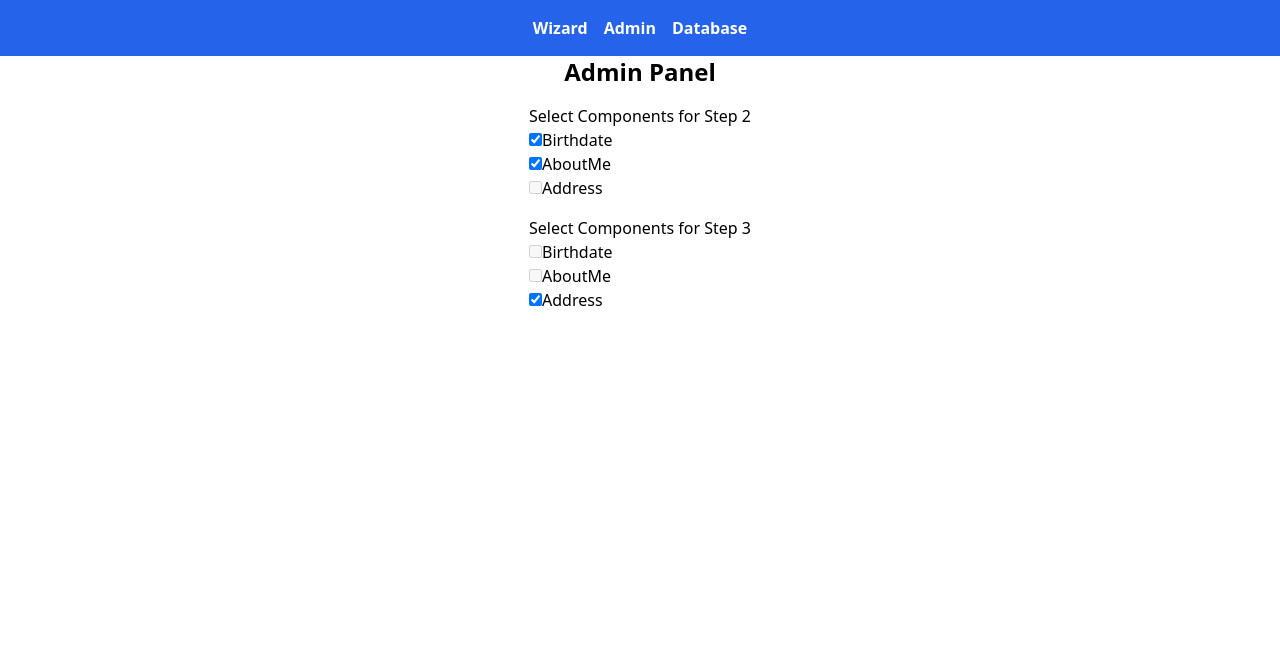
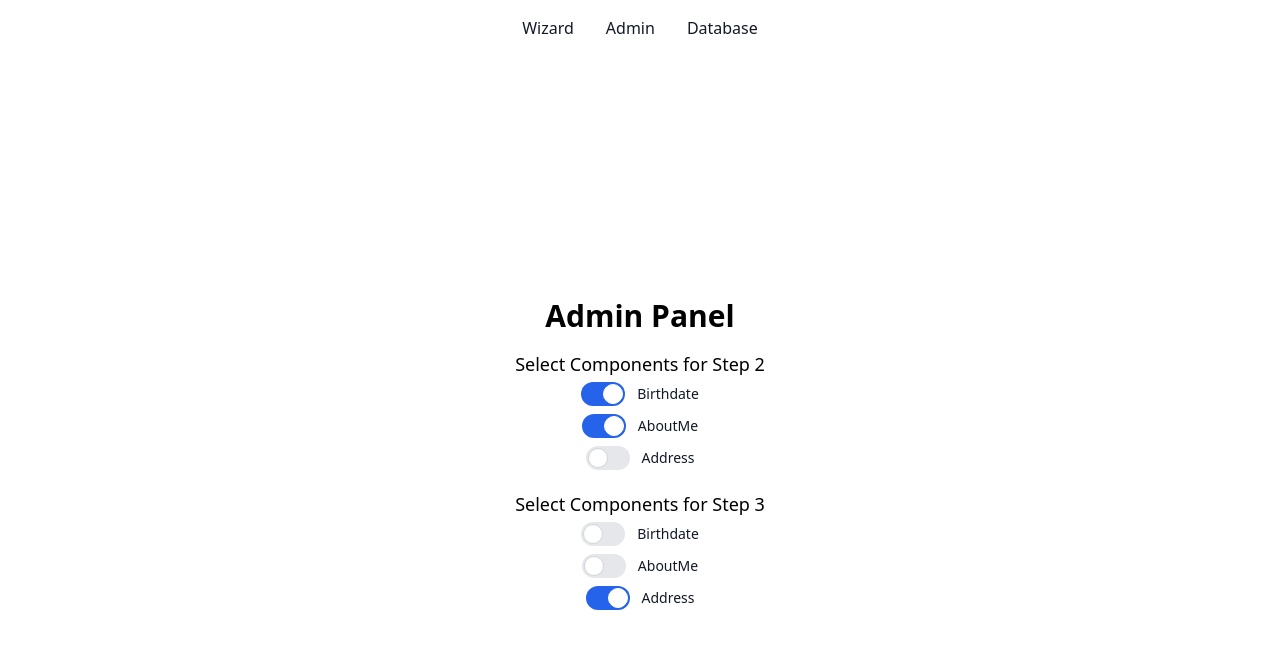
Before and after one commit to TDHouston/onboardingApp, a React (Create React App) app in the folder front-end/: page /admin in a window 1280 px wide. Shown: the top 648 px of the page. Built offline with nearby package versions, Linux system fonts and the light colour scheme.

Commit message:
ui edits, user testing

```diff
--- a/front-end/src/components/AdminPanel.jsx
+++ b/front-end/src/components/AdminPanel.jsx
@@ -34,38 +34,48 @@ const AdminPanel = () => {
   };
 
   return (
-    <div>
+    <div className="w-screen h-screen flex flex-col justify-center items-center">
       <div className="flex flex-col items-center">
-        <h2 className="text-2xl font-semibold mb-4">Admin Panel</h2>
+        <h2 className="text-3xl font-semibold mb-4">Admin Panel</h2>
         <div className="mb-4">
-          <h3>Select Components for Step 2</h3>
+          <h3 className="text-lg font-medium">Select Components for Step 2</h3>
           {availableComponents.map((component) => (
-            <div key={component}>
-              <label>
+            <div className="flex flex-col items-center py-1" key={component}>
+              <label class="inline-flex items-center cursor-pointer">
                 <input
                   type="checkbox"
+                  value=""
+                  class="sr-only peer"
                   checked={step2Components.includes(component)}
                   onChange={() => handleStep2Change(component)}
                   disabled={step3Components.includes(component)}
                 />
-                {component}
+                <div class="relative w-11 h-6 bg-gray-200 peer-focus:outline-none peer-focus:ring-4 peer-focus:ring-blue-300 dark:peer-focus:ring-blue-800 rounded-full peer dark:bg-gray-700 peer-checked:after:translate-x-full rtl:peer-checked:after:-translate-x-full peer-checked:after:border-white after:content-[''] after:absolute after:top-[2px] after:start-[2px] after:bg-white after:border-gray-300 after:border after:rounded-full after:h-5 after:w-5 after:transition-all dark:border-gray-600 peer-checked:bg-blue-600"></div>
+                <span class="ms-3 text-sm font-medium text-gray-900 dark:text-gray-300">
+                  {component}
+                </span>
               </label>
             </div>
           ))}
         </div>
 
         <div>
-          <h3>Select Components for Step 3</h3>
+          <h3 className="text-lg font-medium">Select Components for Step 3</h3>
           {availableComponents.map((component) => (
-            <div key={component}>
-              <label>
+            <div className="flex flex-col items-center py-1" key={component}>
+              <label class="inline-flex items-center cursor-pointer">
                 <input
                   type="checkbox"
+                  value=""
+                  class="sr-only peer"
                   checked={step3Components.includes(component)}
                   onChange={() => handleStep3Change(component)}
                   disabled={step2Components.includes(component)}
                 />
-                {component}
+                <div class="relative w-11 h-6 bg-gray-200 peer-focus:outline-none peer-focus:ring-4 peer-focus:ring-blue-300 dark:peer-focus:ring-blue-800 rounded-full peer dark:bg-gray-700 peer-checked:after:translate-x-full rtl:peer-checked:after:-translate-x-full peer-checked:after:border-white after:content-[''] after:absolute after:top-[2px] after:start-[2px] after:bg-white after:border-gray-300 after:border after:rounded-full after:h-5 after:w-5 after:transition-all dark:border-gray-600 peer-checked:bg-blue-600"></div>
+                <span class="ms-3 text-sm font-medium text-gray-900 dark:text-gray-300">
+                  {component}
+                </span>
               </label>
             </div>
           ))}
--- a/front-end/src/components/DataTable.jsx
+++ b/front-end/src/components/DataTable.jsx
@@ -11,8 +11,11 @@ const DataTable = () => {
   }, [dispatch]);
 
   return (
-    <div className="relative overflow-x-auto shadow-md">
-      <table className="w-full text-sm text-left text-gray-500">
+    <div className="w-screen h-screen overflow-x-auto shadow-md flex flex-col items-center">
+      <div className='my-5'>
+        <h1 className='font-semibold py-4 text-2xl'>User Database</h1>
+      </div>
+      <table className="w-11/12 text-sm text-left text-gray-500 border">
         <thead className="text-xs text-gray-700 uppercase bg-gray-50">
           <tr>
             <th scope="col" className="px-6 py-3">Id</th>
--- a/front-end/src/components/Nav.jsx
+++ b/front-end/src/components/Nav.jsx
@@ -3,17 +3,37 @@ import { Link } from "react-router-dom";
 
 const Nav = () => {
   return (
-    <nav className="w-full py-4 bg-blue-600">
-      <div className="flex justify-center space-x-4">
-        <Link to="/" className="text-white font-semibold">
+    <nav class="bg-white border-gray-200">
+      <div class="max-w-screen-xl flex flex-wrap items-center justify-center mx-auto p-4">
+        <div class="hidden w-full md:block md:w-auto" id="navbar-default">
+          <ul class="font-medium flex flex-col p-4 md:p-0 mt-4 border border-gray-100 rounded-lg bg-gray-50 md:flex-row md:space-x-8 rtl:space-x-reverse md:mt-0 md:border-0 md:bg-white">
+            <li>
+              <Link
+                to="/"
+                className="block py-2 px-3 text-gray-900 rounded hover:bg-gray-100 md:hover:bg-transparent md:border-0 md:hover:text-blue-700 md:p-0"
+                aria-current="page"
+              >
                 Wizard
               </Link>
-        <Link to="/admin" className="text-white font-semibold">
+            </li>
+            <li>
+              <Link
+                to="/admin"
+                className="block py-2 px-3 text-gray-900 rounded hover:bg-gray-100 md:hover:bg-transparent md:border-0 md:hover:text-blue-700 md:p-0"
+              >
                 Admin
               </Link>
-        <Link to="/data" className="text-white font-semibold">
+            </li>
+            <li>
+              <Link
+                to="/data"
+                className="block py-2 px-3 text-gray-900 rounded hover:bg-gray-100 md:hover:bg-transparent md:border-0 md:hover:text-blue-700 md:p-0"
+              >
                 Database
               </Link>
+            </li>
+          </ul>
+        </div>
       </div>
     </nav>
   );
--- a/front-end/src/components/StepOne.jsx
+++ b/front-end/src/components/StepOne.jsx
@@ -14,7 +14,7 @@ const StepOne = ({ nextStep, saveStepData }) => {
   return (
     <>
       <div>
-        <h2 className="font-bold">Start by entering an email and password:</h2>
+        <h2 className="font-bold text-sm">Start by entering an email and password:</h2>
       </div>
 
       <form className="w-1/3 lg mt-4" action="" onSubmit={handleSubmit}>
--- a/front-end/src/components/Wizard.jsx
+++ b/front-end/src/components/Wizard.jsx
@@ -90,7 +90,7 @@ const Wizard = () => {
   return (
     <div className="w-screen h-screen flex flex-col justify-center items-center">
       <header className="w-full py-3">
-        <h1 className="flex justify-center font-semibold py-2">
+        <h1 className="flex justify-center font-semibold py-4 text-2xl">
           Welcome To The Onboarding Wizard
         </h1>
         <div className="w-full flex justify-center">
```
Lines whose indentation alone changed are shown as unchanged.
